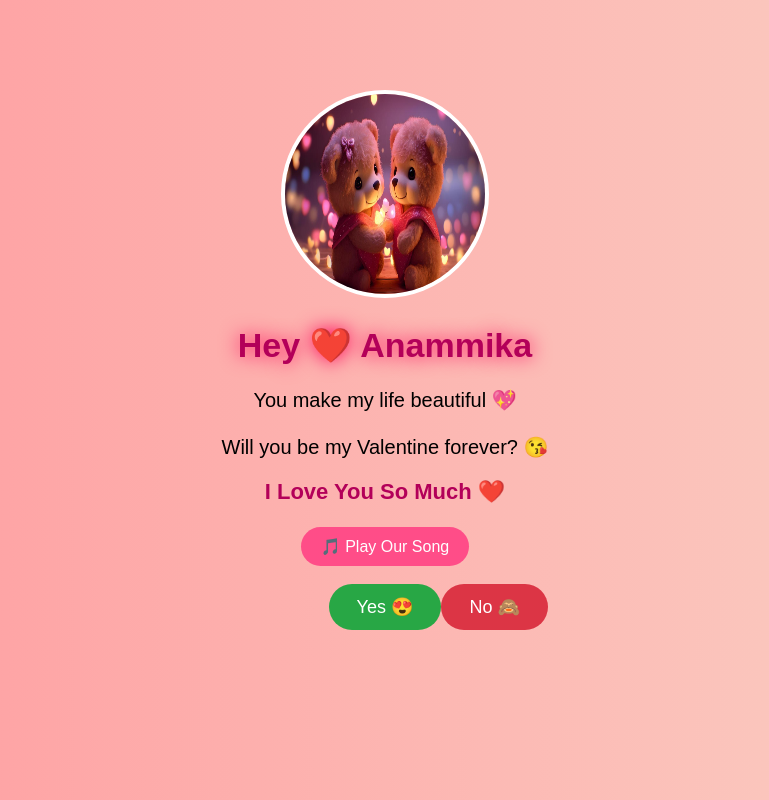
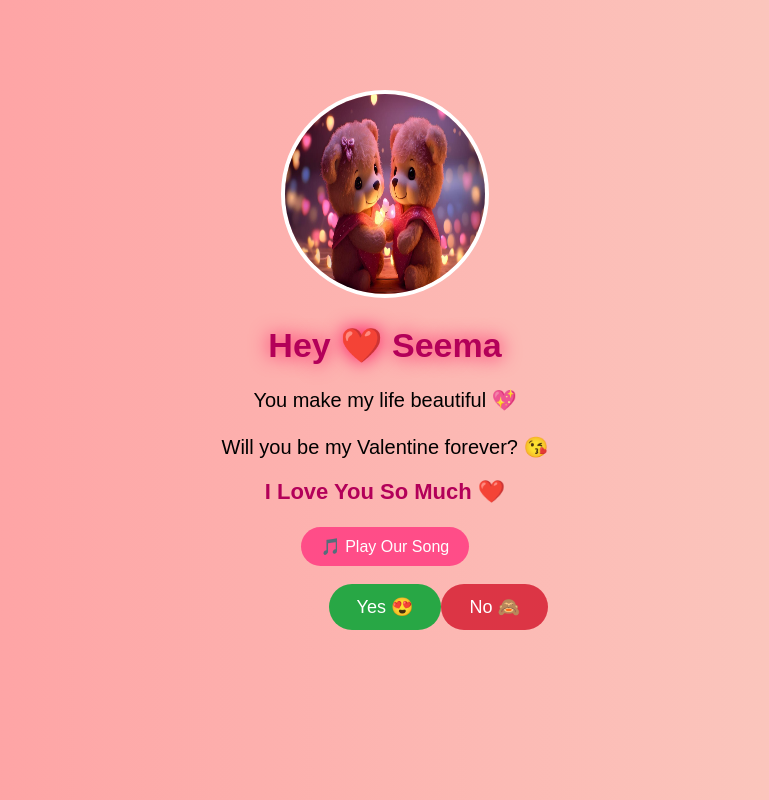
Before and after one commit to mprince780/love-page, a plain HTML site: page index.html in a window 1280 px wide. Shown: the whole page, without its empty margins (255-1024 px from the left). Drawn offline with Linux system fonts and the light colour scheme.

Commit message:
Update index.html

```diff
--- a/index.html
+++ b/index.html
@@ -109,7 +109,7 @@ img {
 <div id="content">
  <img src="https://raw.githubusercontent.com/mprince780/love-page/main/super-cute-teddy-bears-couple-in-love-happy-valentine-s-day-concept-background-ai-generated-image-photo.jpg">
 
-<h1 class="glow">Hey ❤️ Anammika</h1>
+<h1 class="glow">Hey ❤️ Seema</h1>
 
 <p>
 You make my life beautiful 💖<br><br>
```
